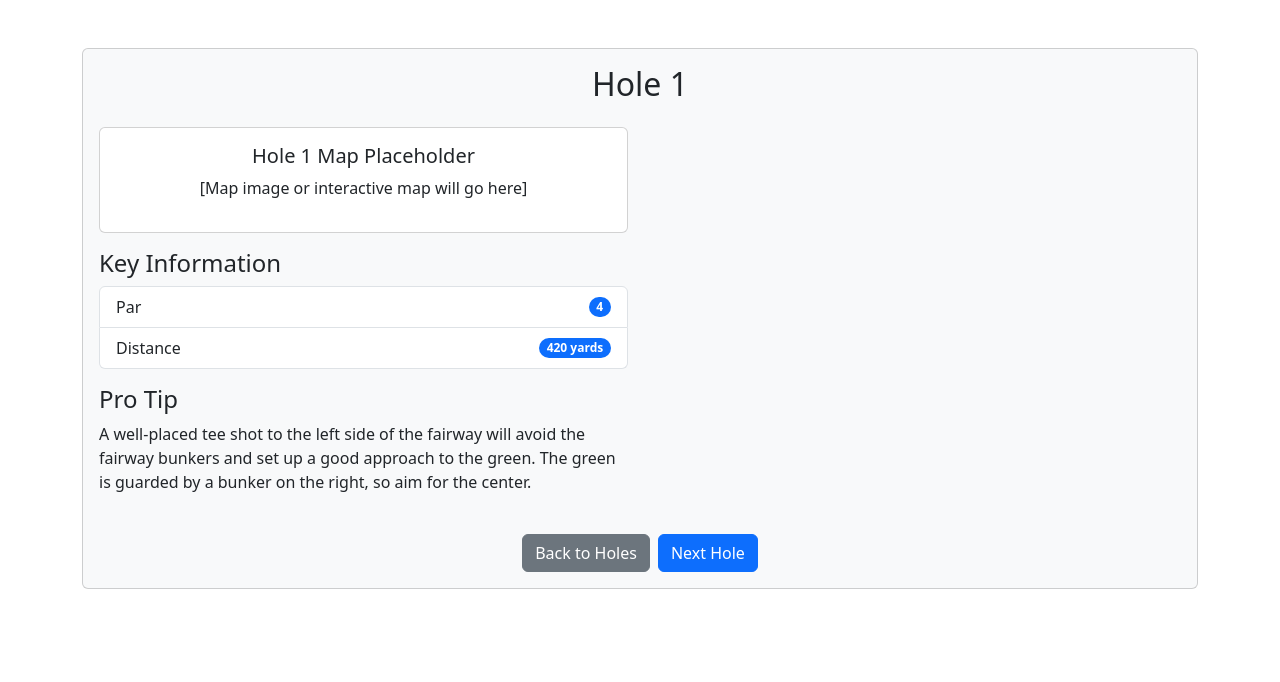
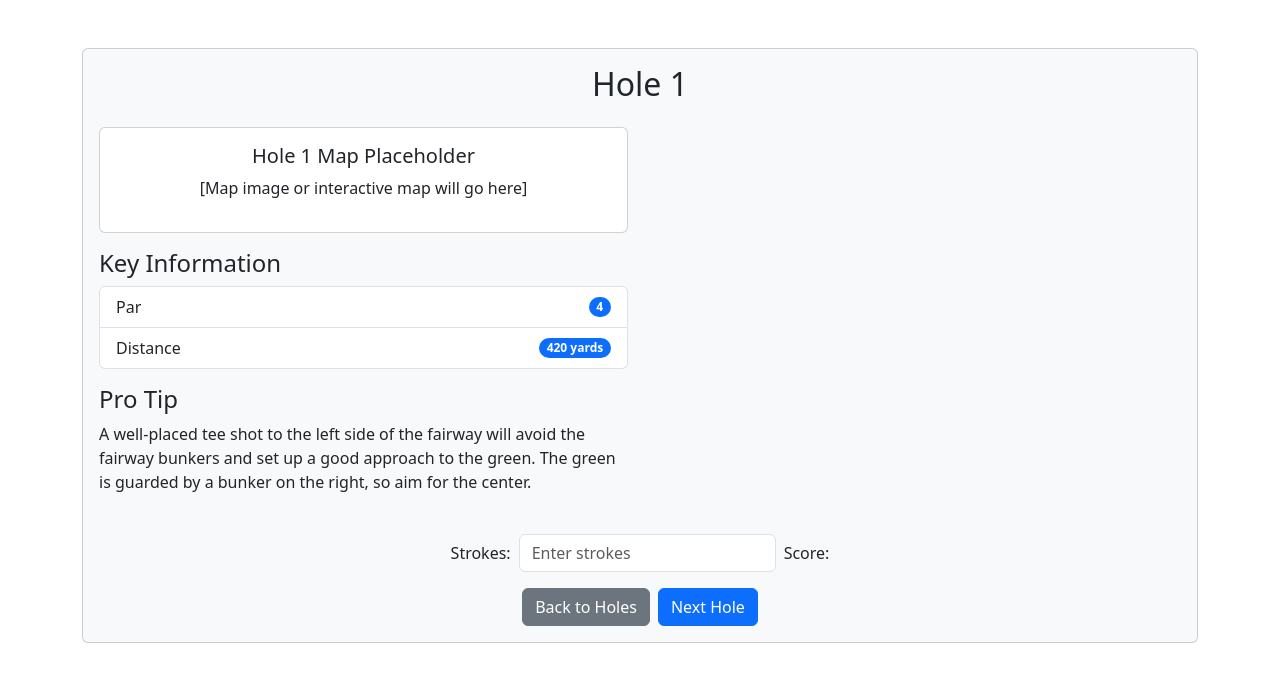
Before and after one commit to TeodorSiebke/Caddy, a React (Create React App) app in the folder caddy/: page /#/hole/1 in a window 1280 px wide. Shown: the top 682 px of the page. Built offline with nearby package versions, Linux system fonts and the light colour scheme.

Commit message:
added score feature

```diff
--- a/caddy/src/App.js
+++ b/caddy/src/App.js
@@ -7,16 +7,19 @@ import 'bootstrap/dist/css/bootstrap.min.css';
 import 'bootstrap/dist/js/bootstrap.bundle.min';
 
 import HoleDetailPage from './components/HoleDetailPage';
+import { ScoreProvider } from './context/ScoreContext';
 
 function App() {
   return (
     <Router>
+      <ScoreProvider>
         <Routes>
           <Route path="/" element={<HomePage />} />
           <Route path="/holes" element={<HolesPage />} />
           <Route path="/info" element={<InfoPage />} />
           <Route path="/hole/:holeNumber" element={<HoleDetailPage />} />
         </Routes>
+      </ScoreProvider>
     </Router>
   );
 }
--- a/caddy/src/components/HoleDetailPage.js
+++ b/caddy/src/components/HoleDetailPage.js
@@ -1,16 +1,20 @@
-
 import React from 'react';
 import { Link, useParams } from 'react-router-dom';
+import { useScore } from '../context/ScoreContext';
 
 const HoleDetailPage = () => {
   let { holeNumber } = useParams();
+  const { holeScores, handleStrokesChange, calculateScoreRelative, initialHolesData } = useScore();
+
+  const currentHoleData = initialHolesData.find(hole => hole.number === parseInt(holeNumber));
+  const currentHoleScore = holeScores.find(hole => hole.number === parseInt(holeNumber));
+
+  if (!currentHoleData) {
+    return <div className="container mt-5 text-center">Hole not found.</div>;
+  }
 
   // Placeholder data - in a real app, you'd fetch this based on the holeNumber
-  const holeData = {
-    par: 4,
-    distance: 420,
-    proTip: "A well-placed tee shot to the left side of the fairway will avoid the fairway bunkers and set up a good approach to the green. The green is guarded by a bunker on the right, so aim for the center."
-  };
+  const proTip = "A well-placed tee shot to the left side of the fairway will avoid the fairway bunkers and set up a good approach to the green. The green is guarded by a bunker on the right, so aim for the center.";
 
   return (
     <div className="container mt-5">
@@ -18,7 +22,6 @@ const HoleDetailPage = () => {
         <div className="card-body">
           <h2 className="card-title text-center mb-4">Hole {holeNumber}</h2>
           <div className="row">
-
             <div className="col-md-6">
               <div className="card mb-3">
                 <div className="card-body text-center">
@@ -30,18 +33,31 @@ const HoleDetailPage = () => {
               <ul className="list-group mb-3">
                 <li className="list-group-item d-flex justify-content-between align-items-center">
                   Par
-                  <span className="badge bg-primary rounded-pill">{holeData.par}</span>
+                  <span className="badge bg-primary rounded-pill">{currentHoleData.par}</span>
                 </li>
                 <li className="list-group-item d-flex justify-content-between align-items-center">
                   Distance
-                  <span className="badge bg-primary rounded-pill">{holeData.distance} yards</span>
+                  <span className="badge bg-primary rounded-pill">420 yards</span>
                 </li>
               </ul>
               <h4>Pro Tip</h4>
-              <p>{holeData.proTip}</p>
+              <p>{proTip}</p>
             </div>
           </div>
           <div className="text-center mt-4">
+            <div className="d-flex justify-content-center align-items-center mb-3">
+              <label htmlFor="strokesInput" className="form-label me-2 mb-0">Strokes:</label>
+              <input
+                type="number"
+                id="strokesInput"
+                className="form-control w-auto"
+                placeholder="Enter strokes"
+                value={currentHoleScore ? currentHoleScore.strokes : ''}
+                onChange={(e) => handleStrokesChange(parseInt(holeNumber), e.target.value)}
+                min="1"
+              />
+              <span className="ms-2">Score: {calculateScoreRelative(currentHoleData.par, currentHoleScore ? currentHoleScore.strokes : '')}</span>
+            </div>
             <Link to="/holes" className="btn btn-secondary">Back to Holes</Link>
             {parseInt(holeNumber) < 9 && (
               <Link to={`/hole/${parseInt(holeNumber) + 1}`} className="btn btn-primary ms-2">Next Hole</Link>
--- a/caddy/src/components/HolesPage.js
+++ b/caddy/src/components/HolesPage.js
@@ -1,22 +1,41 @@
-
 import React from 'react';
 import { Link } from 'react-router-dom';
+import { useScore } from '../context/ScoreContext';
 
 const HolesPage = () => {
-  const holes = Array.from({ length: 9 }, (_, i) => i + 1);
+  const { holeScores, resetScores, initialHolesData } = useScore();
+
+  const totalScore = holeScores.reduce((acc, hole) => {
+    if (hole.strokes !== '' && !isNaN(hole.strokes)) {
+      return acc + (parseInt(hole.strokes) - hole.par);
+    }
+    return acc;
+  }, 0);
+
+  const formatTotalScore = (score) => {
+    if (score === 0) {
+      return 'E';
+    } else if (score > 0) {
+      return `+${score}`;
+    } else {
+      return `${score}`;
+    }
+  };
 
   return (
     <div className="container mt-5">
       <h2 className="text-center mb-4">The Holes</h2>
       <div className="row justify-content-center">
-        {holes.map(hole => (
-          <div key={hole} className="col-4 col-md-2 mb-3">
-            <Link to={`/hole/${hole}`} className="btn btn-primary btn-lg w-100">{hole}</Link>
+        {initialHolesData.map(hole => (
+          <div key={hole.number} className="col-4 col-md-2 mb-3">
+            <Link to={`/hole/${hole.number}`} className="btn btn-primary btn-lg w-100">Hole {hole.number}</Link>
           </div>
         ))}
       </div>
       <div className="text-center mt-4">
-        <Link to="/" className="btn btn-secondary">Back</Link>
+        <h3>Total Score: {formatTotalScore(totalScore)}</h3>
+        <button onClick={resetScores} className="btn btn-danger me-2">Reset Scores</button>
+        <Link to="/" className="btn btn-secondary">Back to Home</Link>
       </div>
     </div>
   );
--- /dev/null
+++ b/caddy/src/context/ScoreContext.js
@@ -0,0 +1,70 @@
+import React, { createContext, useState, useEffect, useContext } from 'react';
+
+const ScoreContext = createContext();
+
+const initialHolesData = [
+  { number: 1, par: 4 },
+  { number: 2, par: 3 },
+  { number: 3, par: 4 },
+  { number: 4, par: 5 },
+  { number: 5, par: 4 },
+  { number: 6, par: 3 },
+  { number: 7, par: 4 },
+  { number: 8, par: 3 },
+  { number: 9, par: 5 },
+];
+
+export const ScoreProvider = ({ children }) => {
+  const [holeScores, setHoleScores] = useState(() => {
+    const savedScores = localStorage.getItem('golf_hole_scores');
+    if (savedScores) {
+      return JSON.parse(savedScores);
+    }
+    return initialHolesData.map(hole => ({ ...hole, strokes: '' }));
+  });
+
+  useEffect(() => {
+    localStorage.setItem('golf_hole_scores', JSON.stringify(holeScores));
+  }, [holeScores]);
+
+  const handleStrokesChange = (holeNumber, value) => {
+    setHoleScores(prevScores =>
+      prevScores.map(hole =>
+        hole.number === holeNumber ? { ...hole, strokes: value } : hole
+      )
+    );
+  };
+
+  const calculateScoreRelative = (par, strokes) => {
+    if (strokes === '' || isNaN(strokes)) {
+      return '';
+    }
+    const diff = parseInt(strokes) - par;
+    if (diff === 0) {
+      return 'Par';
+    } else if (diff > 0) {
+      return `+${diff}`;
+    } else {
+      return `${diff}`;
+    }
+  };
+
+  const resetScores = () => {
+    localStorage.removeItem('golf_hole_scores');
+    setHoleScores(initialHolesData.map(hole => ({ ...hole, strokes: '' })));
+  };
+
+  return (
+    <ScoreContext.Provider value={{
+      holeScores,
+      handleStrokesChange,
+      calculateScoreRelative,
+      resetScores,
+      initialHolesData
+    }}>
+      {children}
+    </ScoreContext.Provider>
+  );
+};
+
+export const useScore = () => useContext(ScoreContext);
```
Lines whose indentation alone changed are shown as unchanged.
